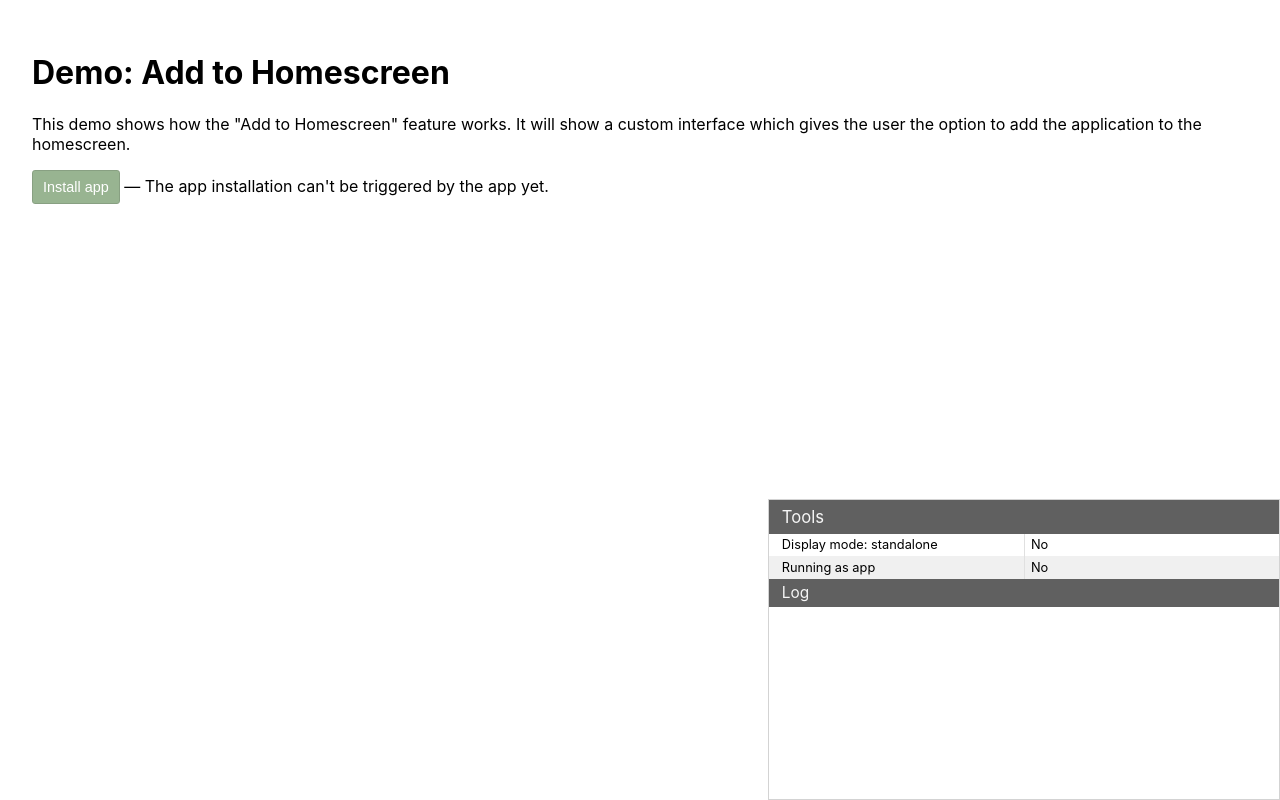
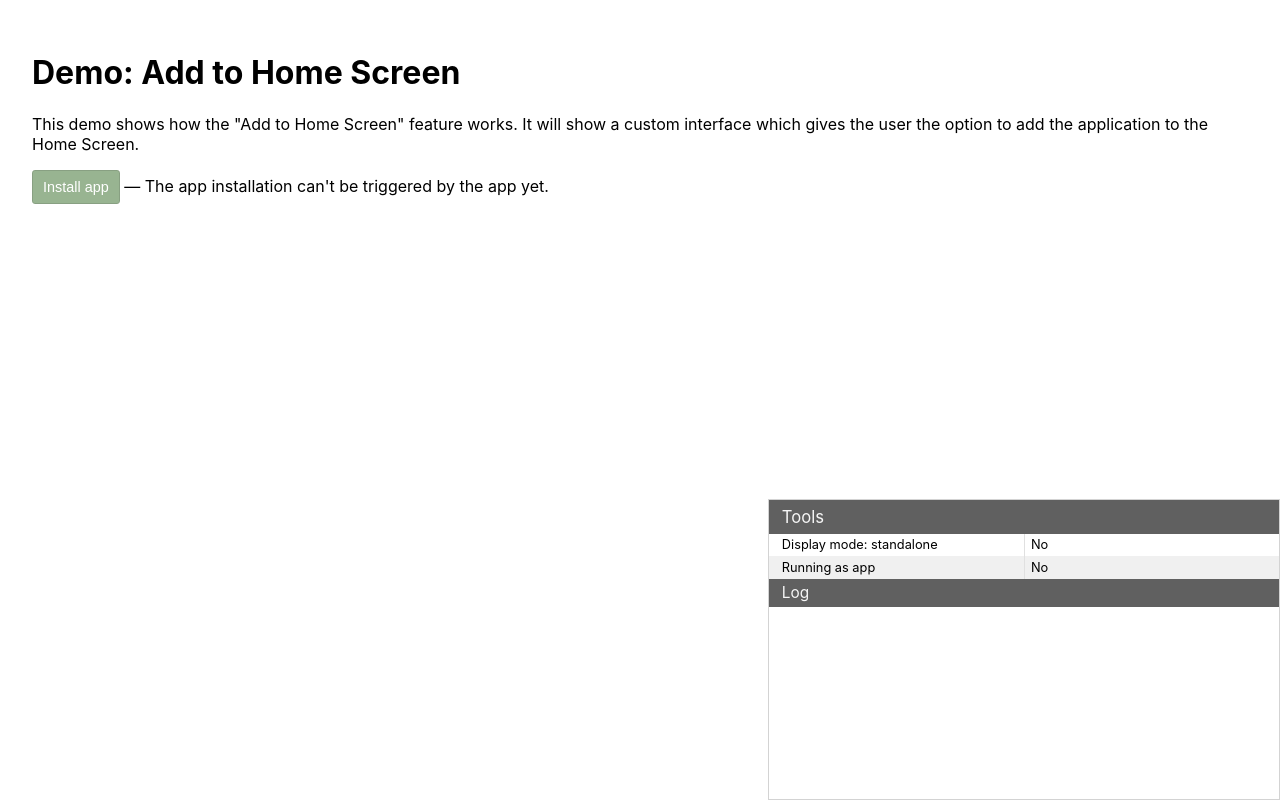
Before and after one commit to floriangosse/a2hs-example, a plain HTML site: page index.html in a window 1280 px wide. Drawn offline with Linux system fonts and the light colour scheme.

Commit message:
Update wording

```diff
--- a/index.html
+++ b/index.html
@@ -5,16 +5,16 @@
         <link rel="manifest" href="manifest.json">
         <meta name="viewport" content="width=device-width, initial-scale=1.0">
         <meta http-equiv="X-UA-Compatible" content="ie=edge">
-        <title>Demo: Add to Homescreen</title>
+        <title>Demo: Add to Home Screen</title>
         <link rel="stylesheet" href="app.css">
         <link rel="stylesheet" href="tools.css">
     </head>
     <body>
-        <h1>Demo: Add to Homescreen</h1>
+        <h1>Demo: Add to Home Screen</h1>
 
         <p>
-            This demo shows how the "Add to Homescreen" feature works. It will show a custom interface which gives the
-            user the option to add the application to the homescreen.
+            This demo shows how the "Add to Home Screen" feature works. It will show a custom interface which gives the
+            user the option to add the application to the Home Screen.
         </p>
 
         <div class="js-not-installed" style="display: none">
```
